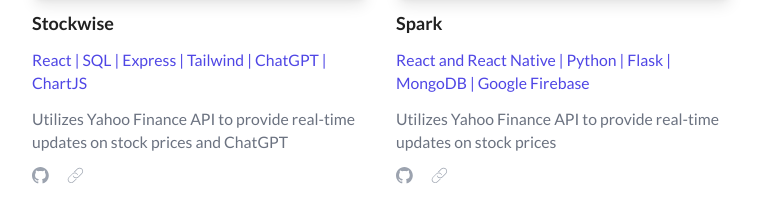
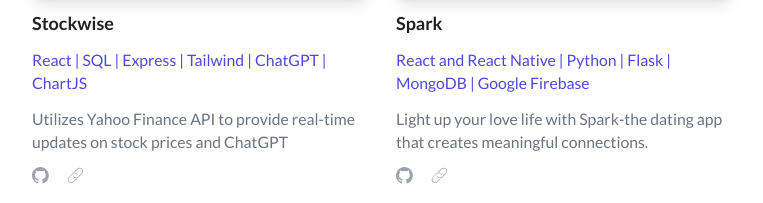
Before and after one commit to mannyaalonso/portfolio, a React (Create React App) app: page / in a window 1280 px wide. Shown: the part 1809-2012 px from the top of the page, without its empty margins (440-1203 px from the left). Built offline with nearby package versions, Linux system fonts and the light colour scheme; no server answers.

Commit message:
projects description fix

```diff
--- a/src/pages/Projects.jsx
+++ b/src/pages/Projects.jsx
@@ -20,9 +20,9 @@
     name: "Spark",
     role: "React and React Native | Python | Flask | MongoDB | Google Firebase",
     imageUrl: project7,
-    bio: "Utilizes Yahoo Finance API to provide real-time updates on stock prices",
+    bio: "Light up your love life with Spark-the dating app that creates meaningful connections.",
     githubUrl: "https://github.com/mannyaalonso/spark-client",
-    liveUrl: "https://github.com/mannyaalonso/spark-client",
+    liveUrl: "https://github.com/mannyaalonso/spark-api",
   },
   {
     name: "Thredz",
```
